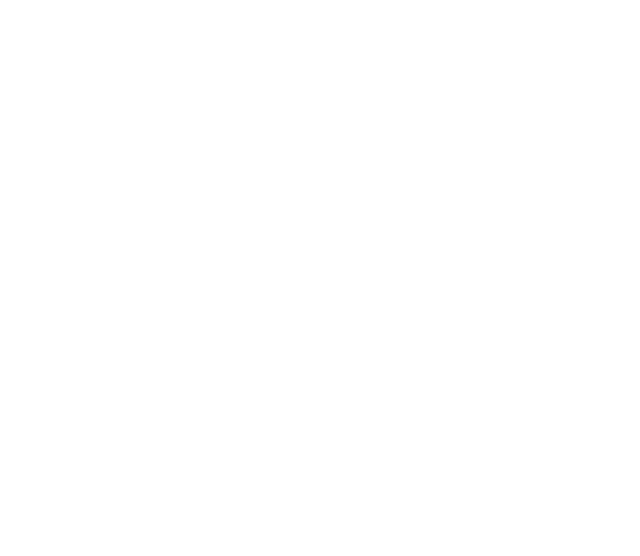
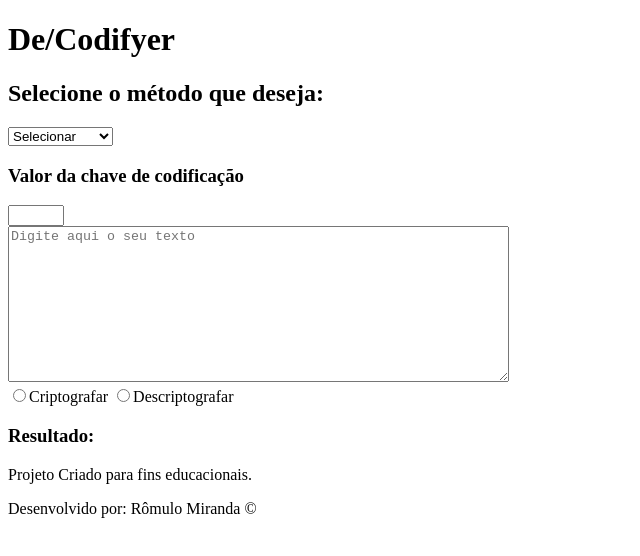
Before and after one commit to romulo-m/Codifyer, a plain HTML site: page index.html in a window 1280 px wide. Shown: the whole page, without its empty margins (0-640 px from the left). Drawn offline with Linux system fonts and the light colour scheme.

Commit message:
Alguns estilos e funcionalidades

```diff
--- a/index.html
+++ b/index.html
@@ -8,7 +8,51 @@
     <link rel="stylesheet" href="./style.css">
 </head>
 <body>
+    <header>
+        <h1 class="tituloPrincipal">De/Codifyer</h1>
+    </header>
+    <main>
+        <div class="container">
+            <form>
+                <h2 class="tituloCaixa">Selecione o método que deseja:</h2>
+                <select id="forma">
+                    <option value="0">Selecionar</option>
+                    <option value="1">Cifra de césar</option>
+                    <option value="2">Base64</option>
+                </select>
 
+                <section class="cesarPop" id="saltoCifra">
+                    <h3>Valor da chave de codificação</h3>
+                    <input class="key" type="number" name="contador" id="incremento" min="1" max="25">
+                </section>
+
+
+                <textarea  placeholder="Digite aqui o seu texto" id="msgCifra" cols="60" rows="10" class="input-padrao" required></textarea>
+
+                <div class ="choices" id="choice">
+                    <input type="radio" name="escolha" id="code" value="1">Criptografar
+                    <input type="radio" name="escolha" id="decode" value="2">Descriptografar
+                </div>
+
+
+
+                <section id="resultado">
+                    <h3>Resultado:</h3>
+                    <output type="text" id="resultado"></output>
+                </section>
+
+                <div id="btn">
+
+                </div>
+
+            </form>
+        </div>
+    </main>
+
+    <footer>
+        <p>Projeto Criado para fins educacionais.</p>
+        <p>Desenvolvido por: Rômulo Miranda &copy;</p>
+    </footer>
 
 
     <script src="./script.js"></script>
```
